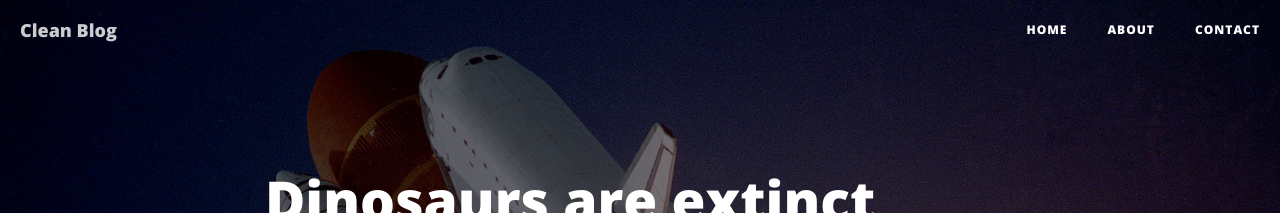
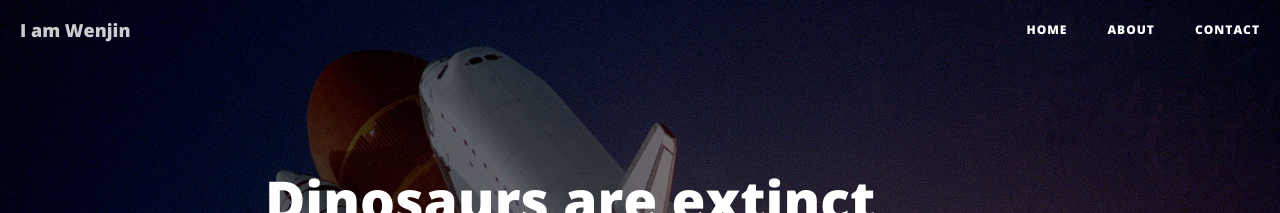
Before and after one commit to WenjinTao/WenjinTao.github.io, a Jekyll site: the page built from _posts/2014-06-10-dinosaurs.markdown, in a window 1280 px wide and 900 px high. Shown: the top 213 px of the window. Built offline with Jekyll 4.4.1, drawn with Linux system fonts in a browser that asks for light colours; nearby versions of some CDN libraries.

Commit message:
Update _config.yml

```diff
--- a/_config.yml
+++ b/_config.yml
@@ -1,15 +1,15 @@
 # Site settings
-title: Clean Blog
+title: I am Wenjin
 header-img: img/home-bg.jpg
 email: your-email@yourdomain.com
 copyright_name: Your/Project/Corporate Name
 description: "Write your site description here. It will be used as your sites meta description as well!"
 baseurl: ""
-url: "http://yourdomain.com"
+url: "http://taowenjin.com"
 twitter_username: SBootstrap
-github_username:  davidtmiller
+github_username:  WenjinTao
 facebook_username:  StartBootstrap
-email_username:  your-email@yourdomain.com
+email_username:  wenjin.tao@gmail.com
 
 # Google Analytics
 # To enable google analytics, uncomment below line with a valid Google Tracking ID
```
